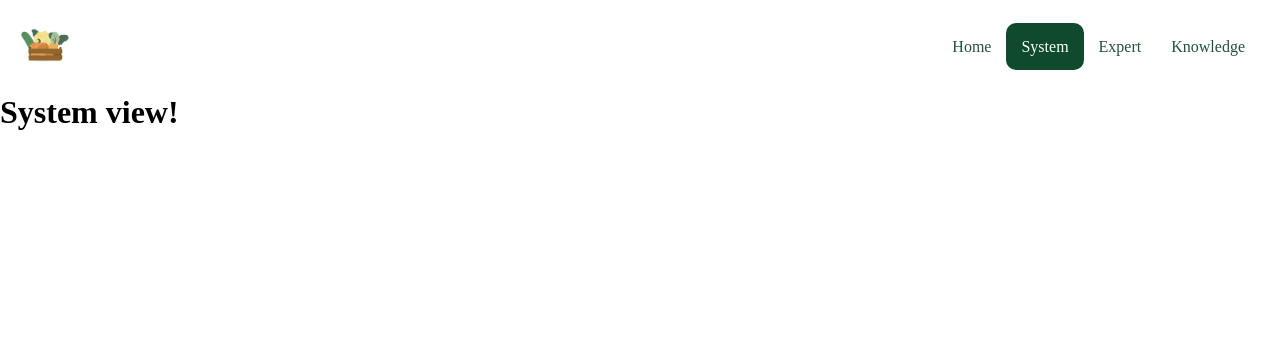
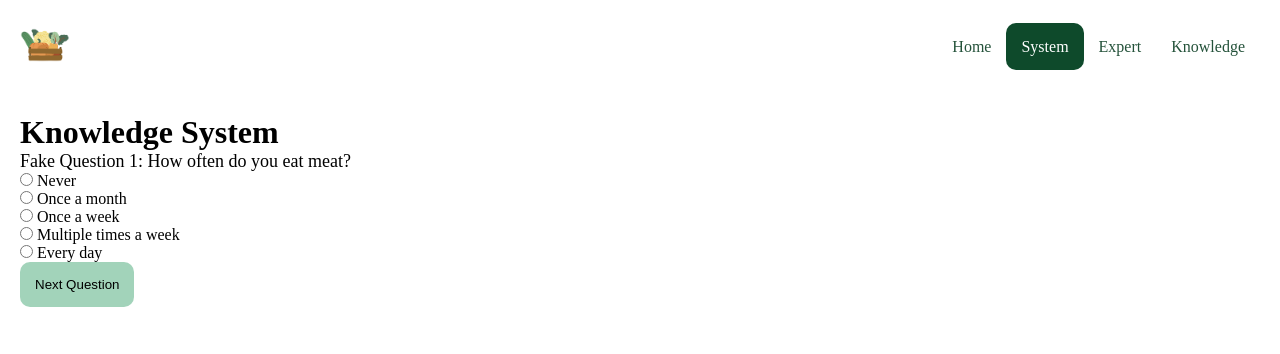
Before and after one commit to aureliegallet/Nutrigenomics-Knowledge-System, a Flask app: page /system in a window 1280 px wide. Shown: the top 354 px of the page. Run offline with Flask 3, Linux system fonts and the light colour scheme.

Commit message:
Made a dummy system to test things

```diff
--- a/Flask/static/css/navigation.css
+++ b/Flask/static/css/navigation.css
@@ -26,7 +26,7 @@ nav{
 .nav-links li a.active{
     background: #0e4a2b;
     color: white;
-    pointer-events: none;/* No hover effects */
+    pointer-events: none; /* No hover effects */
 }
 .nav-links li a:hover{
     background: #a2d3ba;
--- /dev/null
+++ b/Flask/static/css/quiz.css
@@ -0,0 +1,23 @@
+form{
+    margin: 20px;
+}
+
+.question{
+    font-size: large;
+    font-family: serif;
+}
+
+.options{
+    padding: 20px;
+}
+
+.next{
+    padding: 15px;
+    border: none;
+    border-radius: 10px;
+    background-color: #a2d3ba;
+}
+
+.next:hover{
+    background-color: #669d81;
+}
--- /dev/null
+++ b/Flask/static/js/quiz.js
@@ -0,0 +1,46 @@
+const questions = [
+    {
+        question: "Fake Question 1: How often do you eat meat?",
+        options: ["Never", "Once a month", "Once a week", "Multiple times a week", "Every day"]
+    },
+    {
+        question: "Fake Question 2: How often do you consume dairy?",
+        options: ["Never", "Once a month", "Once a week", "Multiple times a week", "Every day"]
+    },
+    {
+        question: "Fake Question 3: How often do you eat fruit?",
+        options: ["Never", "Once a month", "Once a week", "Multiple times a week", "Every day"]
+    },
+  ];
+
+let currentQuestion = 0;
+const questionElement = document.getElementById("question");
+const nextButton = document.getElementById("next");
+nextButton.addEventListener("click", nextQuestion); // On click
+
+function showQuestion() {
+    const question = questions[currentQuestion];
+    questionElement.innerText = question.question;
+    console.log(question.question)
+}
+
+function nextQuestion(e) {
+    e.preventDefault();
+    currentQuestion = currentQuestion + 1;
+
+    if (currentQuestion < questions.length) {
+        const radioButtons = document.querySelectorAll('input[name="frequency"]');
+        radioButtons.forEach((radio) => {
+            radio.checked = false;
+        });
+        showQuestion();
+    } else {
+        const form = document.querySelector("form");
+        form.innerHTML = `
+            <h1>Results</h1>
+            <p>Our diagnosis</p>
+        `;
+    }
+}
+
+showQuestion();
--- a/Flask/templates/system.html
+++ b/Flask/templates/system.html
@@ -5,6 +5,7 @@
 <meta name="viewport" content="width=device-width,initial-scale=1">
 <head>
     <link rel="stylesheet" href="../static/css/navigation.css">
+    <link rel="stylesheet" href="../static/css/quiz.css">
 </head>
 <body>
     <nav>
@@ -19,7 +20,23 @@
         </ul>
     </nav>
 
-    <h1> System view! </h1>
+    <form>
+        <h1>Knowledge System</h1>
+        <div id="question" class="question"></div>
+        <input type="radio" id="never" name="frequency" value="Never">
+        <label for="never">Never</label><br>
+        <input type="radio" id="month" name="frequency" value="Once a month">
+        <label for="month">Once a month</label><br>
+        <input type="radio" id="week" name="frequency" value="Once a week">
+        <label for="week">Once a week</label><br>
+        <input type="radio" id="weekmultiple" name="frequency" value="Multiple times a week">
+        <label for="weekmultiple">Multiple times a week</label><br>
+        <input type="radio" id="day" name="frequency" value="Every day">
+        <label for="day">Every day</label><br>
+        <button id="next" class="next">Next Question</button>
+    </form>
+
+    <script src="../static/js/quiz.js"></script>
 
 </body>
 </html>
```
Also changed, not shown: README.md.
